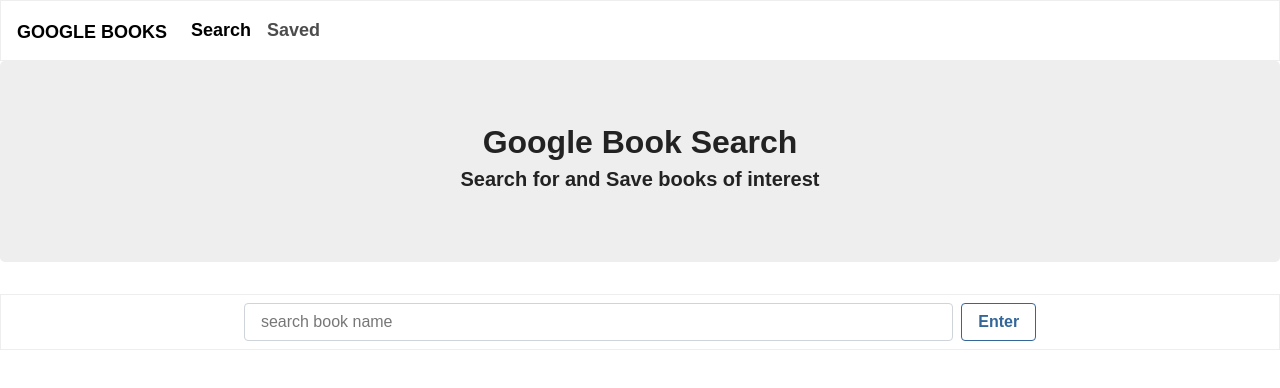
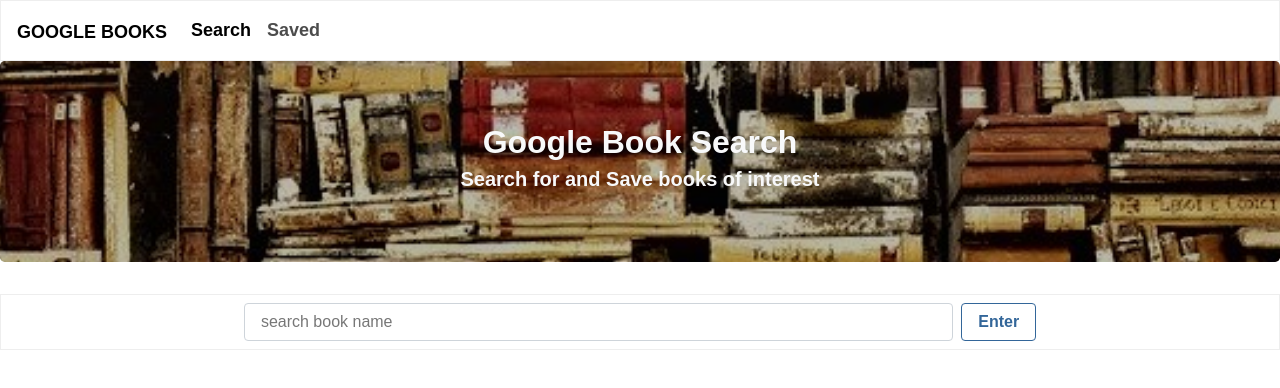
Before and after one commit to dianecandler/googlebooks, a React (Create React App) app in the folder client/: page / in a window 1280 px wide. Shown: the top 388 px of the page. Built offline with nearby package versions, Linux system fonts and the light colour scheme; a web font is replaced by a local one.

Commit message:
added ui enhancements

```diff
--- a/client/src/App.css
+++ b/client/src/App.css
@@ -36,3 +36,12 @@
     transform: rotate(360deg);
   }
 }
+
+#mainBackground {
+  background-image: url('./books.jpg');
+
+  background-attachment: fixed;
+  background-position: center;
+  background-repeat: no-repeat;
+  background-size: cover;
+}
--- a/client/src/App.js
+++ b/client/src/App.js
@@ -5,17 +5,15 @@
 import Nav from './components/Nav';
 // import List from './components/List';
 import './App.css';
-// import 'books' from './components/books.jpg';
 
 function App() {
     return (
       <Router>
         <div>
           <Nav />
-          <div className="jumbotron text-center">
+          <div className="jumbotron text-center text-light" id="mainBackground">
           <h2>Google Book Search</h2>
           <h5>Search for and Save books of interest</h5>
-          {/* <img src={books} alt="books"></img> */}
           </div>
           <Switch>
             <Route exact path="/" component ={Search}/>
```
Also changed, not shown: client/src/books.jpg (added), client/src/books2.jpg (renamed from client/src/components/books.jpg).
